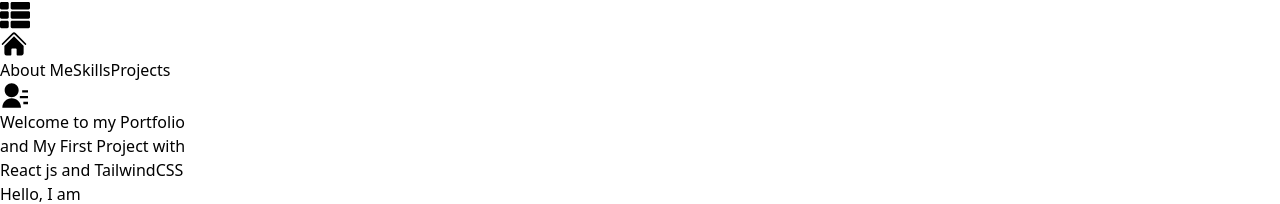
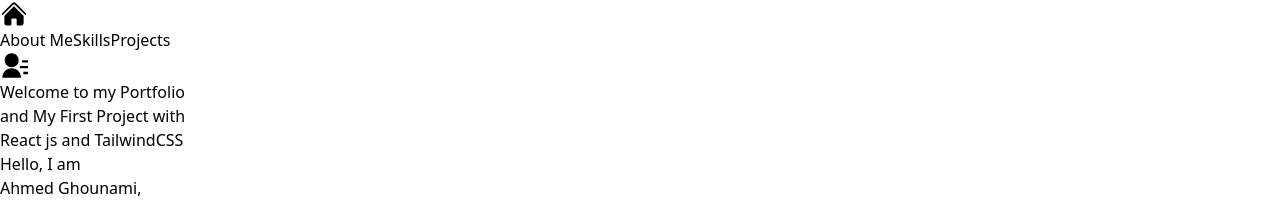
Before and after one commit to ahmedghounami/Portfolio, a React (Vite) app: page / in a window 1280 px wide. Shown: the top 204 px of the page. Built offline with nearby package versions, Linux system fonts and the light colour scheme.

Commit message:
some changes

```diff
--- a/src/App.jsx
+++ b/src/App.jsx
@@ -20,7 +20,6 @@ import ShowNav from "./containers/shownav.jsx";
 export default function App() {
   return (
     <div className="relative w-screen h-[100vh] bg-gradient-to-b from-[#020616] to-[#020616] flex flex-col items-center overflow-y-scroll overflow-x-hidden">
-      <ShowNav />
       <Nav />
       <Meteors />
       <Container>
```
